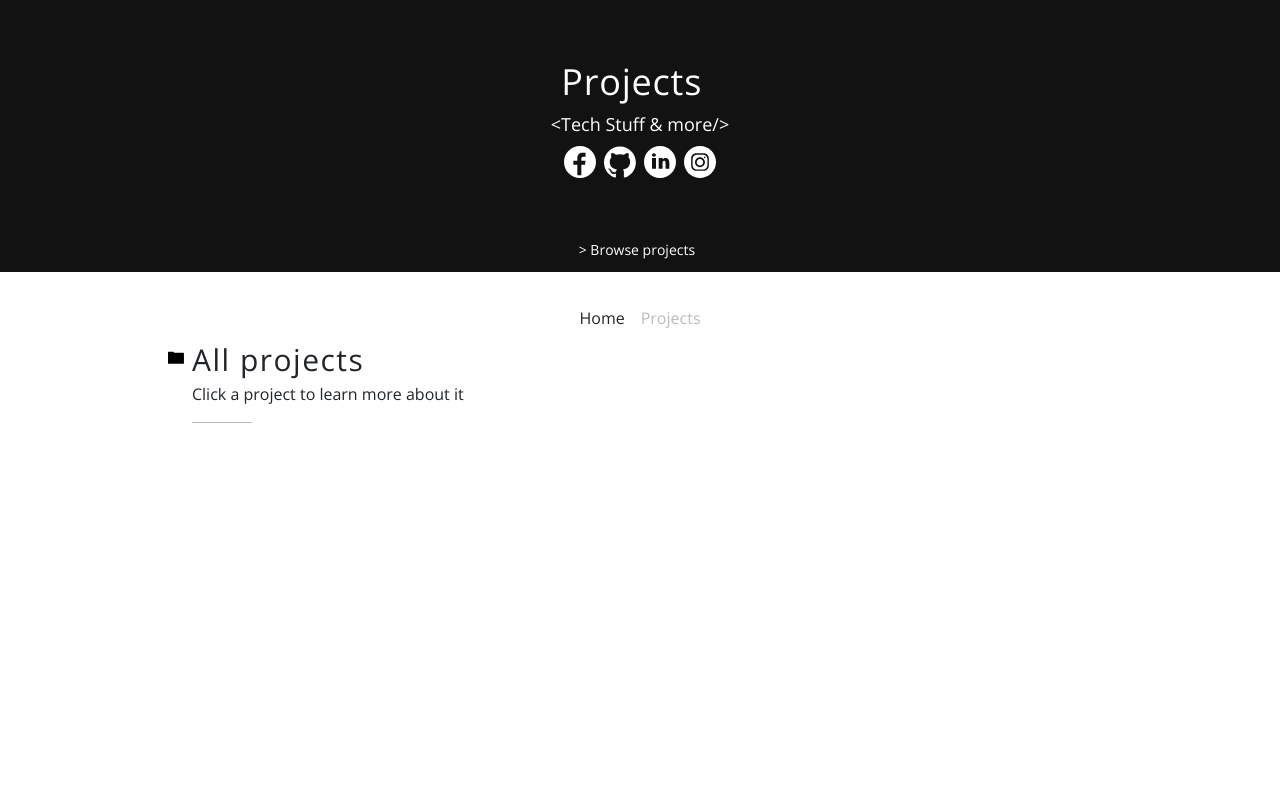
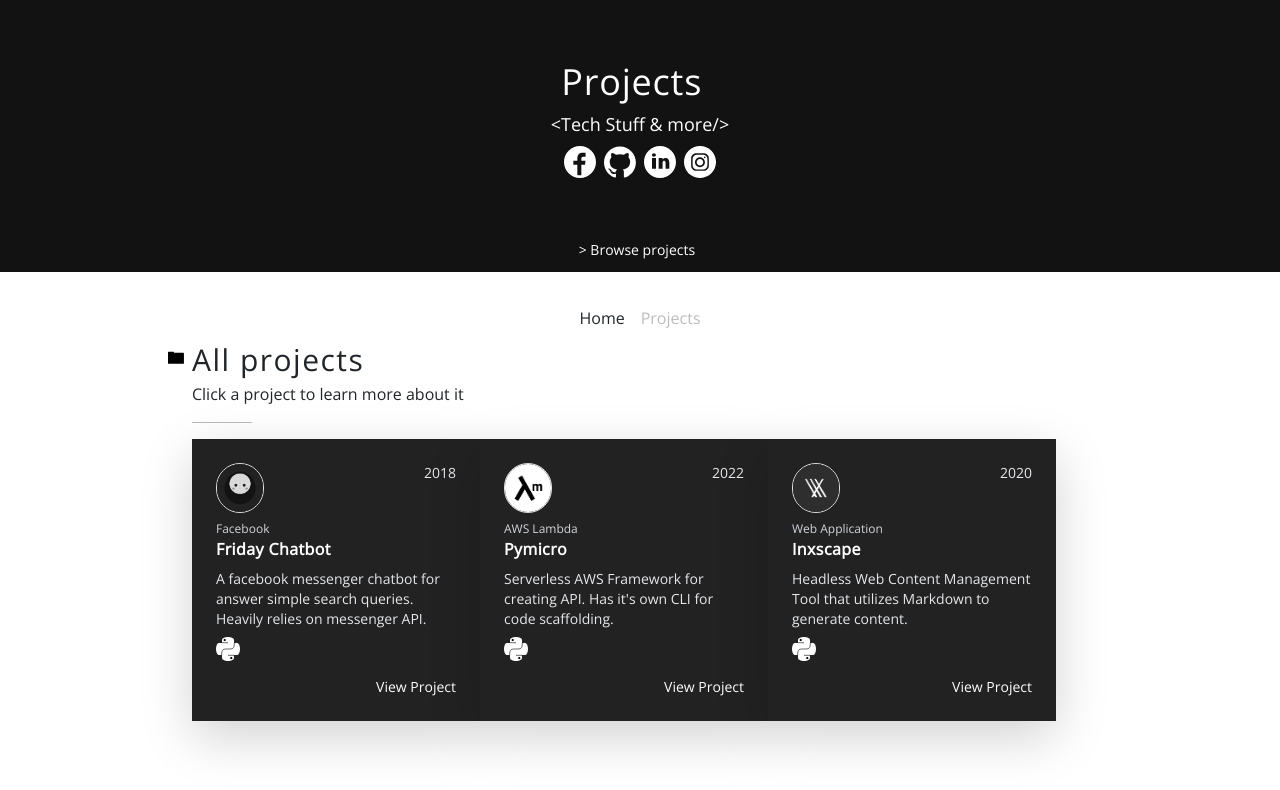
Before and after one commit to Clientrace/my-profile, a Next.js app: page /projects in a window 1280 px wide. Shown: the top 790 px of the page. Built offline with nearby package versions, Linux system fonts and the light colour scheme.

Commit message:
add project section

```diff
--- a/src/pages/projects/index.js
+++ b/src/pages/projects/index.js
@@ -12,6 +12,7 @@ import Subheading from "../../components/subheading/subheading";
 import Navigator from "../../components/navigator";
 
 import Divider from "../../components/divider/divider";
+import { ProjectCard } from "../../components/projectsSectionv2/components/projectCard";
 
 const Projects = () => {
   const [cmdText, setCmdText] = useState("> Browse projects");
@@ -52,7 +53,37 @@ const Projects = () => {
         <Divider />
         <div className={styles['']}>
           <div className={styles['projectList']}>
-
+            <ProjectCard
+              linkoutUrl="/projects/friday-bot"
+              name="Friday Chatbot"
+              imageUrl="/assets/friday.png"
+              platform="Facebook"
+              year="2018"
+              tech={["python"]}
+            >
+              A facebook messenger chatbot for answer simple search queries. Heavily
+              relies on messenger API.
+            </ProjectCard>
+            <ProjectCard
+              name="Pymicro"
+              imageUrl="/assets/pymicro.png"
+              platform="AWS Lambda"
+              year="2022"
+              tech={["python"]}
+            >
+              Serverless AWS Framework for creating API. Has it's own CLI for code
+              scaffolding.
+            </ProjectCard>
+            <ProjectCard
+              name="Inxscape"
+              imageUrl="/assets/inxscape.png"
+              platform="Web Application"
+              year="2020"
+              tech={["python"]}
+            >
+              Headless Web Content Management Tool that utilizes Markdown to
+              generate content.
+            </ProjectCard>
           </div>
         </div>
       </div>
```
